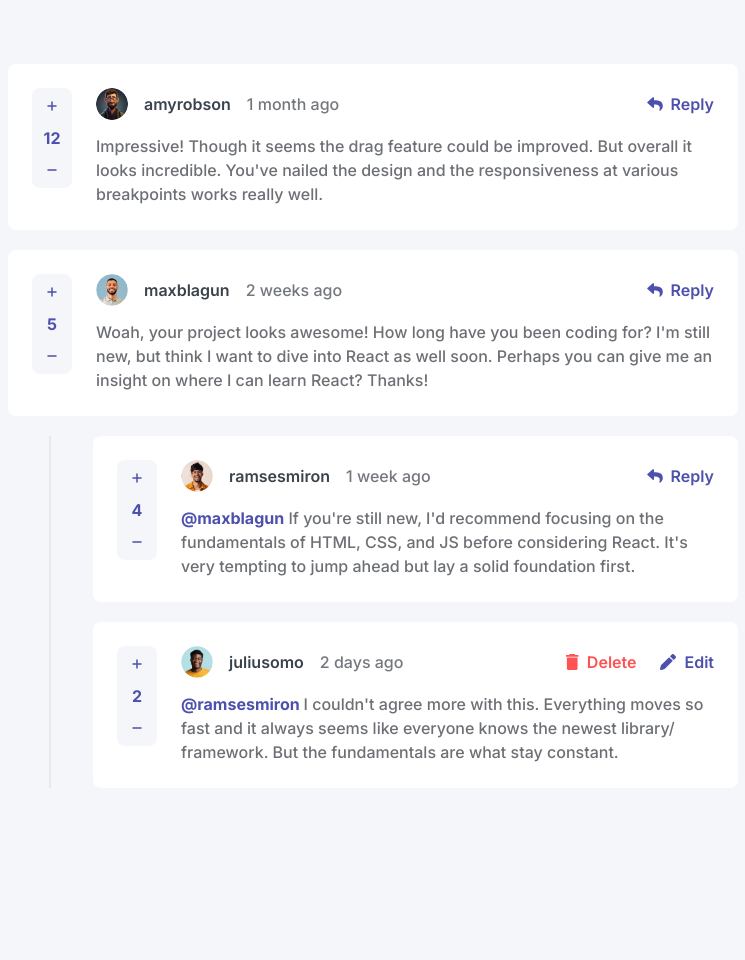
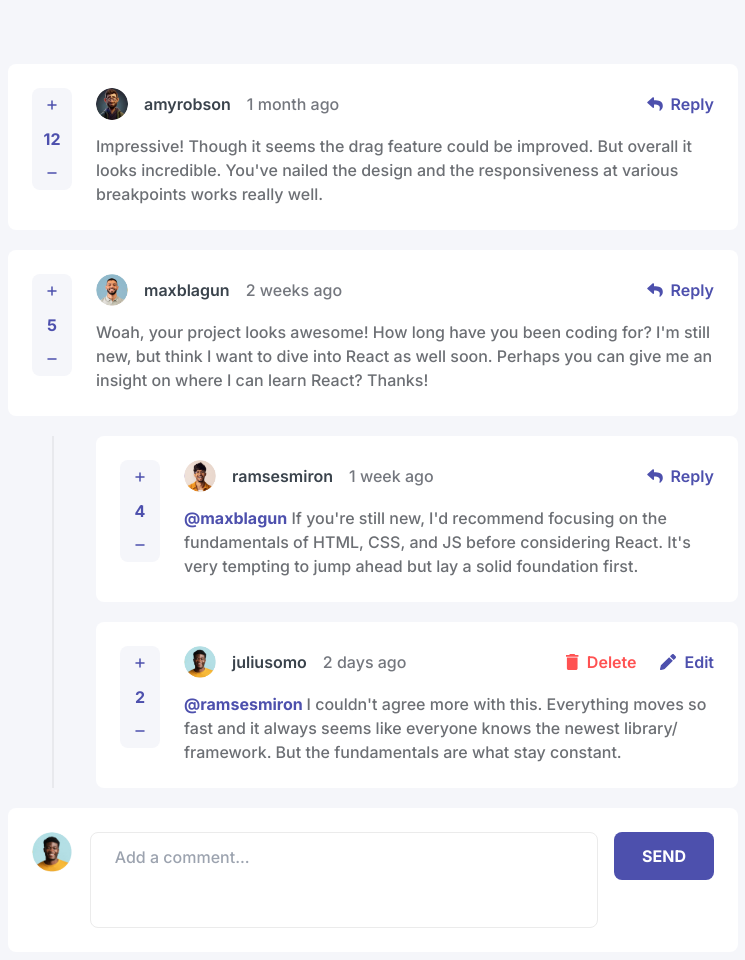
Before and after one commit to ashikrahman-dev/TailwindCSS-task, a website built with Vite: page index.html in a window 1280 px wide. Shown: the whole page, without its empty margins (267-1012 px from the left). Before the commit the page ends 800 px from the top, so only its background shows below. Built offline with nearby package versions, Linux system fonts and the light colour scheme.

Commit message:
Desktop version complete

```diff
--- a/index.html
+++ b/index.html
@@ -19,7 +19,7 @@
 
 
     <!-- Wrapper -/Start -->
-    <section class="mt-16">
+    <section class="my-16">
         <div class="container">
             <!-- Comment cart wrapper -/start -->
             <div class="max-w-[730px] mx-auto flex flex-col gap-5">
@@ -28,9 +28,9 @@
                     <!-- Increment Decrement btn -/start -->
                     <div>
                         <div
-                            class="bg-gray w-10 rounded-lg p-[10px] gap-3 flex flex-col justify-start items-center align-middle">
+                            class="bg-gray w-10 rounded-lg flex flex-col justify-start items-center align-middle overflow-hidden">
                             <!-- Increment button -->
-                            <button>
+                            <button class="px-3 py-[9px] hover:bg-primary/10 transition-colors duration-150">
                                 <svg width="16" height="16" viewBox="0 0 16 16" fill="none"
                                     xmlns="http://www.w3.org/2000/svg">
                                     <path d="M8 4V8M8 8V12M8 8H12M8 8L4 8" stroke="#4D50AD" stroke-width="1.5"
@@ -39,10 +39,10 @@
                             </button>
                             <!-- Increment button -->
                             <!-- Number -/start -->
-                            <span class="text-base text-primary font-bold">12</span>
+                            <span class="text-base text-primary font-bold h-[34px] flex items-center">12</span>
                             <!-- Number -/end -->
                             <!-- Decrement button -->
-                            <button>
+                            <button class="px-3 py-[9px] hover:bg-primary/10 transition-colors duration-150">
                                 <svg width="16" height="16" viewBox="0 0 16 16" fill="none"
                                     xmlns="http://www.w3.org/2000/svg">
                                     <path d="M12 8H4" stroke="#4D50AD" stroke-width="1.5" stroke-linecap="round"
@@ -101,10 +101,11 @@
                 <div class="p-6 rounded-lg bg-white flex gap-6">
                     <!-- Increment Decrement btn -/start -->
                     <div>
+
                         <div
-                            class="bg-gray w-10 rounded-lg p-[10px] gap-3 flex flex-col justify-start items-center align-middle">
+                            class="bg-gray w-10 rounded-lg flex flex-col justify-start items-center align-middle overflow-hidden">
                             <!-- Increment button -->
-                            <button>
+                            <button class="px-3 py-[9px] hover:bg-primary/10 transition-colors duration-150">
                                 <svg width="16" height="16" viewBox="0 0 16 16" fill="none"
                                     xmlns="http://www.w3.org/2000/svg">
                                     <path d="M8 4V8M8 8V12M8 8H12M8 8L4 8" stroke="#4D50AD" stroke-width="1.5"
@@ -113,10 +114,10 @@
                             </button>
                             <!-- Increment button -->
                             <!-- Number -/start -->
-                            <span class="text-base text-primary font-bold">5</span>
+                            <span class="text-base text-primary font-bold h-[34px] flex items-center">5</span>
                             <!-- Number -/end -->
                             <!-- Decrement button -->
-                            <button>
+                            <button class="px-3 py-[9px] hover:bg-primary/10 transition-colors duration-150">
                                 <svg width="16" height="16" viewBox="0 0 16 16" fill="none"
                                     xmlns="http://www.w3.org/2000/svg">
                                     <path d="M12 8H4" stroke="#4D50AD" stroke-width="1.5" stroke-linecap="round"
@@ -172,18 +173,18 @@
                 </div>
                 <!-- Single comment cart -/end -->
                 <!-- Reply comment -->
-                <div class="flex flex-col items-end">
+                <div class="flex flex-col items-end ps-[88px]">
                     <div
-                        class="max-w-[645px] relative before:absolute before:content-[''] before:w-[2px] before:h-full before:-left-11 before:top-0 before:bg-dark-3 flex flex-col gap-5">
+                        class="relative before:absolute before:content-[''] before:w-[2px] before:h-full before:-left-11 before:top-0 before:bg-dark-3 flex flex-col gap-5">
 
                         <!-- Single comment cart -/start -->
                         <div class="p-6 rounded-lg bg-white flex gap-6">
                             <!-- Increment Decrement btn -/start -->
                             <div>
                                 <div
-                                    class="bg-gray w-10 rounded-lg p-[10px] gap-3 flex flex-col justify-start items-center align-middle">
+                                    class="bg-gray w-10 rounded-lg flex flex-col justify-start items-center align-middle overflow-hidden">
                                     <!-- Increment button -->
-                                    <button>
+                                    <button class="px-3 py-[9px] hover:bg-primary/10 transition-colors duration-150">
                                         <svg width="16" height="16" viewBox="0 0 16 16" fill="none"
                                             xmlns="http://www.w3.org/2000/svg">
                                             <path d="M8 4V8M8 8V12M8 8H12M8 8L4 8" stroke="#4D50AD" stroke-width="1.5"
@@ -192,10 +193,10 @@
                                     </button>
                                     <!-- Increment button -->
                                     <!-- Number -/start -->
-                                    <span class="text-base text-primary font-bold">4</span>
+                                    <span class="text-base text-primary font-bold h-[34px] flex items-center">4</span>
                                     <!-- Number -/end -->
                                     <!-- Decrement button -->
-                                    <button>
+                                    <button class="px-3 py-[9px] hover:bg-primary/10 transition-colors duration-150">
                                         <svg width="16" height="16" viewBox="0 0 16 16" fill="none"
                                             xmlns="http://www.w3.org/2000/svg">
                                             <path d="M12 8H4" stroke="#4D50AD" stroke-width="1.5" stroke-linecap="round"
@@ -261,10 +262,11 @@
                         <div class="p-6 rounded-lg bg-white flex gap-6">
                             <!-- Increment Decrement btn -/start -->
                             <div>
+
                                 <div
-                                    class="bg-gray w-10 rounded-lg p-[10px] gap-3 flex flex-col justify-start items-center align-middle">
+                                    class="bg-gray w-10 rounded-lg flex flex-col justify-start items-center align-middle overflow-hidden">
                                     <!-- Increment button -->
-                                    <button>
+                                    <button class="px-3 py-[9px] hover:bg-primary/10 transition-colors duration-150">
                                         <svg width="16" height="16" viewBox="0 0 16 16" fill="none"
                                             xmlns="http://www.w3.org/2000/svg">
                                             <path d="M8 4V8M8 8V12M8 8H12M8 8L4 8" stroke="#4D50AD" stroke-width="1.5"
@@ -273,10 +275,10 @@
                                     </button>
                                     <!-- Increment button -->
                                     <!-- Number -/start -->
-                                    <span class="text-base text-primary font-bold">2</span>
+                                    <span class="text-base text-primary font-bold h-[34px] flex items-center">2</span>
                                     <!-- Number -/end -->
                                     <!-- Decrement button -->
-                                    <button>
+                                    <button class="px-3 py-[9px] hover:bg-primary/10 transition-colors duration-150">
                                         <svg width="16" height="16" viewBox="0 0 16 16" fill="none"
                                             xmlns="http://www.w3.org/2000/svg">
                                             <path d="M12 8H4" stroke="#4D50AD" stroke-width="1.5" stroke-linecap="round"
@@ -360,6 +362,31 @@
                     </div>
                 </div>
                 <!-- Reply comment -->
+
+                <!-- Write comment -/start -->
+                <div>
+                    <div class="p-6 rounded-lg bg-white flex gap-4">
+                        <!-- User image -->
+                        <div class="w-14">
+                            <img src="assets/img/user-img-4.jpg" alt="User" class="max-w-full w-10 h-10 rounded-full">
+                        </div>
+                        <!-- User image -->
+                        <!-- Comment box -->
+                        <div class="w-full flex">
+                            <textarea name="" id=""
+                                class="border border-dark-5 w-full rounded-lg resize-none h-24 focus-visible:outline-none px-6 py-3 text-dark-4 font-medium focus:border-primary/40"
+                                placeholder="Add a comment..."></textarea>
+                        </div>
+                        <!-- Comment box -->
+                        <!-- Send Button -->
+                        <div class="w-auto">
+                            <button
+                                class="bg-primary hover:bg-primary/20 transition-all duration-200 hover:text-primary uppercase text-white rounded-lg px-7 py-3 font-bold h-12">Send</button>
+                        </div>
+                        <!-- Send Button -->
+                    </div>
+                </div>
+                <!-- Write comment -/end -->
             </div>
 
             <!-- Comment cart wrapper -/end -->
--- a/tailwind.config.js
+++ b/tailwind.config.js
@@ -15,6 +15,7 @@ module.exports = {
             "dark-2": "#74777E",
             "dark-3": "#E8E9ED",
             "dark-4": "#6C6F74",
+            "dark-5": "#EBEBEB",
             red: "#FF5252",
         },
     },
```
Also changed, not shown: assets/css/style.css.
